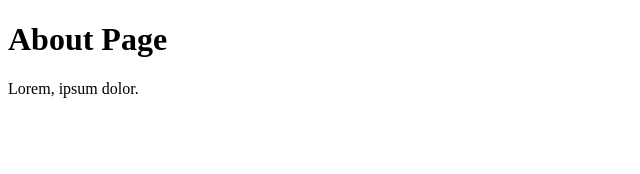
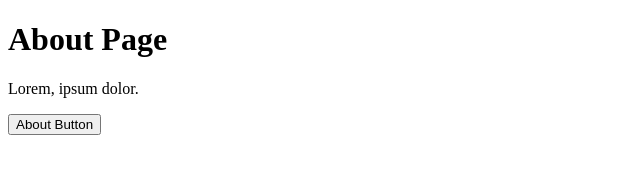
Before and after one commit to Gautam29683/git-github-mastery, a plain HTML site: page pages/about-us.html in a window 1280 px wide. Shown: the whole page, without its empty margins (0-640 px from the left). Drawn offline with Linux system fonts and the light colour scheme.

Commit message:
+about button

```diff
--- a/pages/about-us.html
+++ b/pages/about-us.html
@@ -8,5 +8,6 @@
 <body>
    <h1>About Page</h1>
    <p>Lorem, ipsum dolor.</p>
+   <button>About Button</button>
 </body>
 </html>
```
